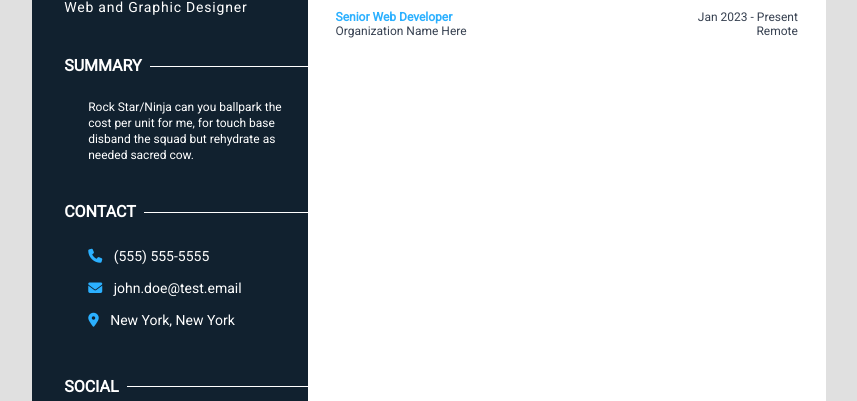
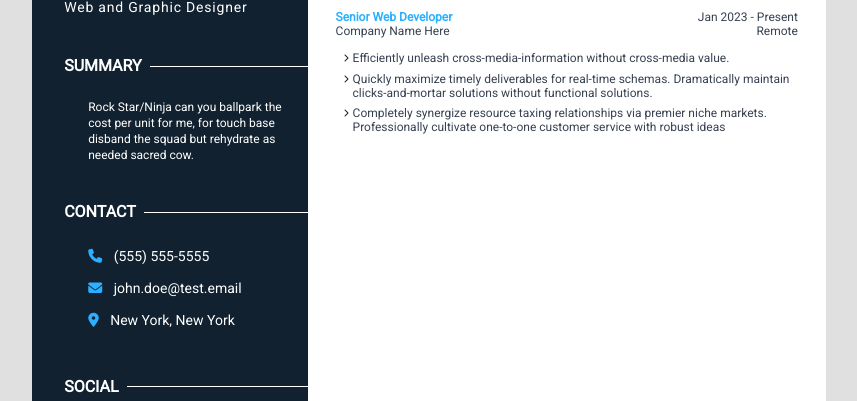
Before and after one commit to josh-mchugh/reactive-resume-style-guide, a website built with Vite: page index.html in a window 1280 px wide. Shown: the part 114-515 px from the top of the page, without its empty margins (211-1068 px from the left). Built offline with nearby package versions, Linux system fonts and the light colour scheme.

Commit message:
Added Experience Descriptions

```diff
--- a/index.html
+++ b/index.html
@@ -225,7 +225,7 @@
                                                           <div class="section__content">
                                                               <div class="experience-organization">
                                                                   <div>
-                                                                      Organization Name Here
+                                                                      Company Name Here
                                                                   </div>
                                                                   <div>
                                                                       Remote
@@ -233,7 +233,39 @@
                                                               </div>
                                                           </div>
                                                       </div>
-                                                      <!-- Descriptions -->
+                                                      <!-- Description: 1 -->
+                                                      <div class="section">
+                                                          <div class="section__content">
+                                                              <div class="experience-description">
+                                                                  <span class="experience-description__icon">
+                                                                      <i class="fa-solid fa-chevron-right"></i>
+                                                                  </span>
+                                                                  Efficiently unleash cross-media-information without cross-media value.
+                                                              </div>
+                                                          </div>
+                                                      </div>
+                                                      <!-- Description: 2 -->
+                                                      <div class="section">
+                                                          <div class="section__content">
+                                                              <div class="experience-description">
+                                                                  <span class="experience-description__icon">
+                                                                      <i class="fa-solid fa-chevron-right"></i>
+                                                                  </span>
+                                                                  Quickly maximize timely deliverables for real-time schemas. Dramatically maintain clicks-and-mortar solutions without functional solutions.
+                                                              </div>
+                                                          </div>
+                                                      </div>
+                                                      <!-- Description: 3 -->
+                                                      <div class="section">
+                                                          <div class="section__content">
+                                                              <div class="experience-description">
+                                                                  <span class="experience-description__icon">
+                                                                      <i class="fa-solid fa-chevron-right"></i>
+                                                                  </span>
+                                                                  Completely synergize resource taxing relationships via premier niche markets. Professionally cultivate one-to-one customer service with robust ideas
+                                                              </div>
+                                                          </div>
+                                                      </div>
                                                       <!-- Skills -->
                                                   </div>
                                               </div>
--- a/styles/index.scss
+++ b/styles/index.scss
@@ -231,5 +231,20 @@ menu {
     display: flex;
     justify-content: space-between;
     width: 100%;
+    margin-bottom: 0.725rem;
     font-size: 0.75rem;
 }
+
+.experience-description {
+    display: flex;
+    justify-content: center;
+    margin: 0.125rem 0 0.3rem 0.5rem;
+    font-size: 0.75rem;
+}
+
+.experience-description__icon {
+    margin: 0.1rem 0.25rem 0 0;
+    text-align: center;
+    font-size: 0.5rem;
+    color: var(--primary);
+}
```
